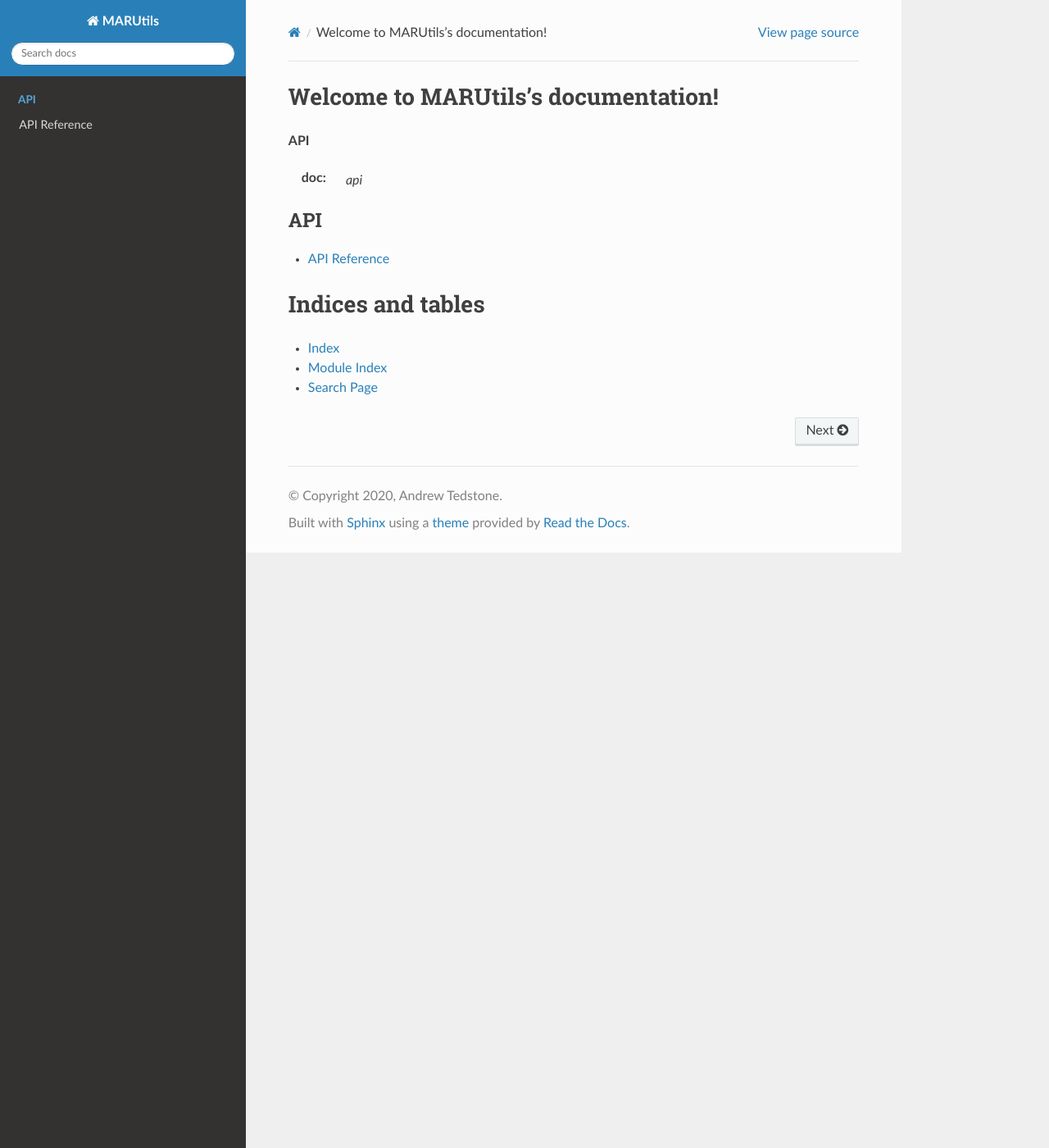
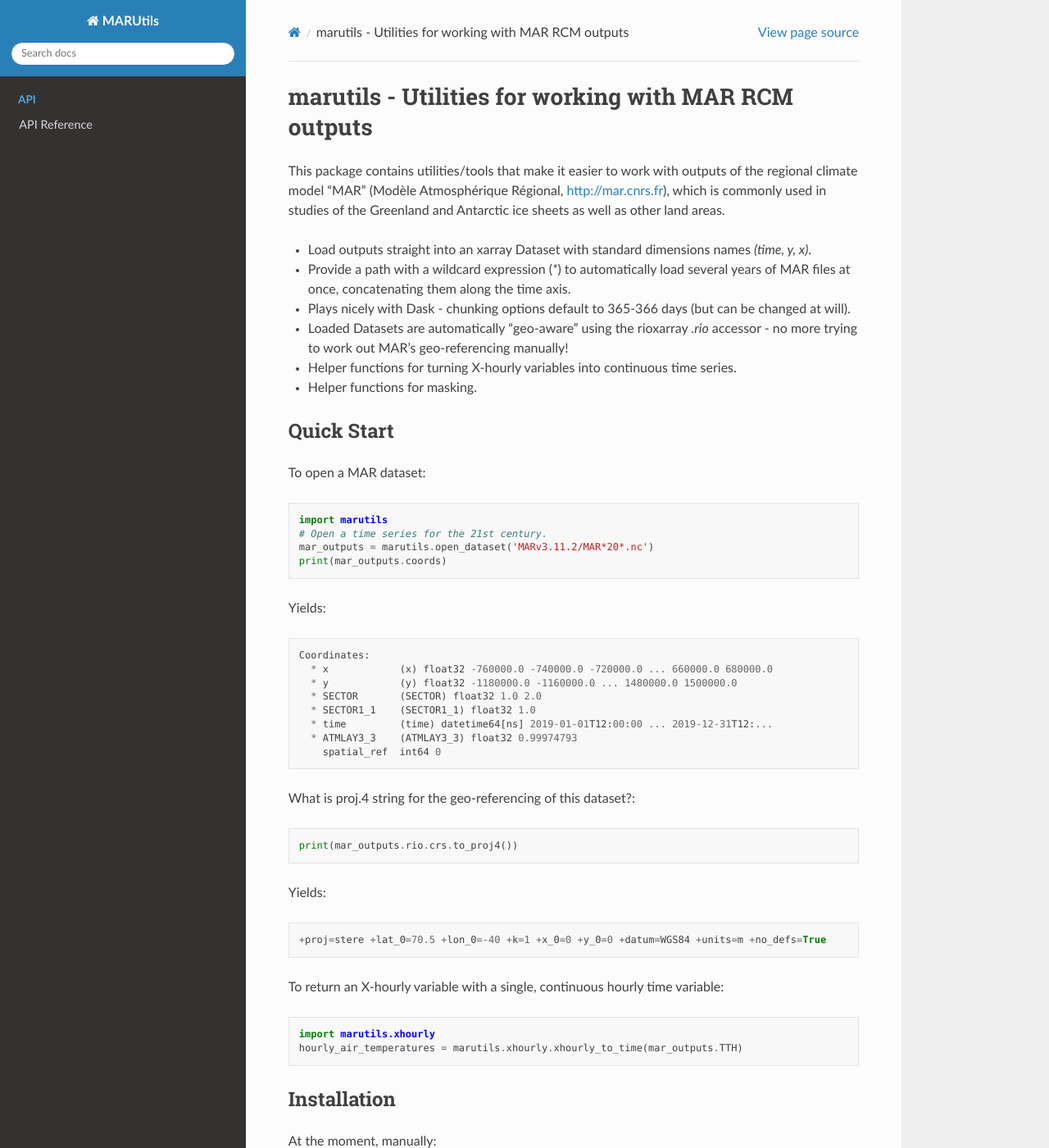
Before and after one commit to GlacioHack/marutils, a Sphinx documentation site: the page built from doc/index.rst, in a window 1280 px wide and 1400 px high. Shown: the whole window at 82% size. Built offline with Sphinx 7.4.7 and the Read the Docs theme 2.0.0, drawn with Linux system fonts in a browser that asks for light colours; some of the changed text lies outside the part shown.

Commit message:
documentation improvements

```diff
--- a/doc/index.rst
+++ b/doc/index.rst
@@ -3,12 +3,69 @@
    You can adapt this file completely to your liking, but it should at least
    contain the root `toctree` directive.
 
-Welcome to MARUtils's documentation!
-====================================
+marutils - Utilities for working with MAR RCM outputs
+=====================================================
 
-**API**
+This package contains utilities/tools that make it easier to work with outputs of the regional climate model
+"MAR" (Modèle Atmosphérique Régional, http://mar.cnrs.fr), which is commonly used in studies of the Greenland and Antarctic ice sheets as well as other land areas.
 
-:doc: `api`
+* Load outputs straight into an xarray Dataset with standard dimensions names `(time, y, x)`.
+* Provide a path with a wildcard expression (`*`) to automatically load several years of MAR files at once, concatenating them along the time axis.
+* Plays nicely with Dask - chunking options default to 365-366 days (but can be changed at will).
+* Loaded Datasets are automatically "geo-aware" using the rioxarray `.rio` accessor - no more trying to work out MAR's geo-referencing manually!
+* Helper functions for turning X-hourly variables into continuous time series.
+* Helper functions for masking.
+
+
+Quick Start
+-----------
+
+To open a MAR dataset::
+
+
+	import marutils
+	# Open a time series for the 21st century.
+	mar_outputs = marutils.open_dataset('MARv3.11.2/MAR*20*.nc')
+	print(mar_outputs.coords)
+
+Yields::
+
+	Coordinates:
+	  * x            (x) float32 -760000.0 -740000.0 -720000.0 ... 660000.0 680000.0
+	  * y            (y) float32 -1180000.0 -1160000.0 ... 1480000.0 1500000.0
+	  * SECTOR       (SECTOR) float32 1.0 2.0
+	  * SECTOR1_1    (SECTOR1_1) float32 1.0
+	  * time         (time) datetime64[ns] 2019-01-01T12:00:00 ... 2019-12-31T12:...
+	  * ATMLAY3_3    (ATMLAY3_3) float32 0.99974793
+	    spatial_ref  int64 0
+
+What is proj.4 string for the geo-referencing of this dataset?::
+
+	print(mar_outputs.rio.crs.to_proj4())
+
+Yields::
+
+	+proj=stere +lat_0=70.5 +lon_0=-40 +k=1 +x_0=0 +y_0=0 +datum=WGS84 +units=m +no_defs=True
+
+
+To return an X-hourly variable with a single, continuous hourly time variable::
+
+	import marutils.xhourly
+	hourly_air_temperatures = marutils.xhourly.xhourly_to_time(mar_outputs.TTH)
+
+
+Installation
+------------
+
+At the moment, manually::
+
+	git clone <repository>
+	cd <repository>
+	pip install -e .
+
+Soon to be available via pyPI.
+
+
 
 .. toctree::
    :maxdepth: 1
```
Also changed, not shown: README.md (+4 -3 lines), doc/api.rst (+28 -1 lines).
